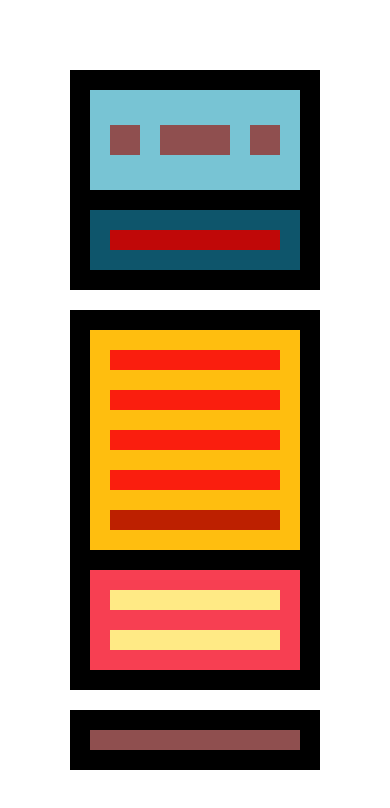
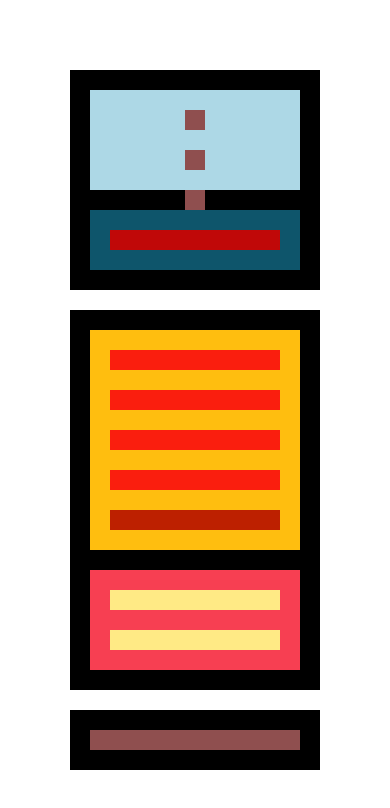
Before and after one commit to Olivermusico/React, a plain HTML site: page Sprint-1/index.html in a window 390 px wide. Drawn offline with Linux system fonts and the light colour scheme.

Commit message:
actualització media query

```diff
--- a/Sprint-1/styles.css
+++ b/Sprint-1/styles.css
@@ -97,6 +97,7 @@
     @media (min-width: 768px) and (max-width: 1024px) {
         .section {
             flex-direction: column;
+            background: lawngreen;
         }
     }
     /* tauleta landscape */
@@ -104,11 +105,17 @@
     @media (min-width: 768px) and (max-width: 1024px) and (orientation: landscape) {
         .section {
             flex-direction: column;
+            background: lawngreen;
         }
     }
     /* mobile portrait */
 
     @media (min-width: 320px) and (max-width: 480px) {
+        .menu {
+            background: lightblue;
+            display: flex;
+            flex-flow: column;
+        }
         .section {
             display: flex;
             flex-direction: column;
```
